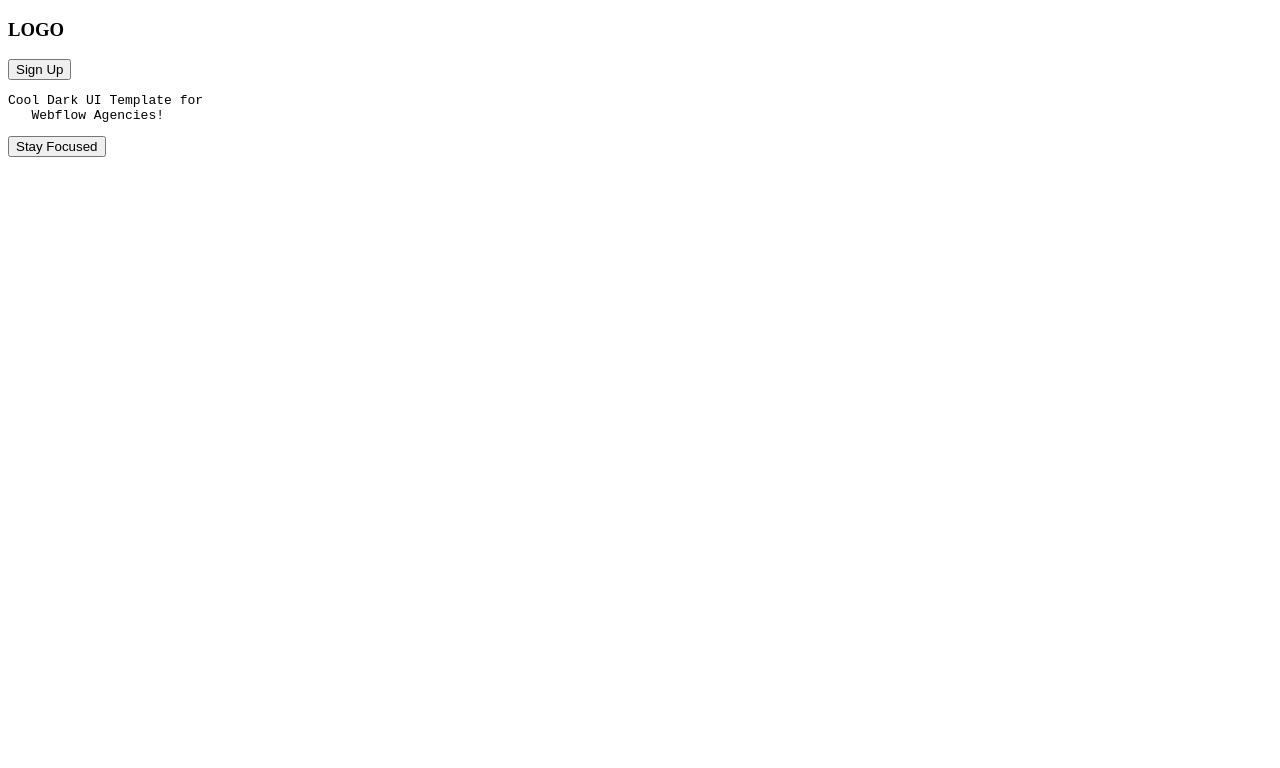
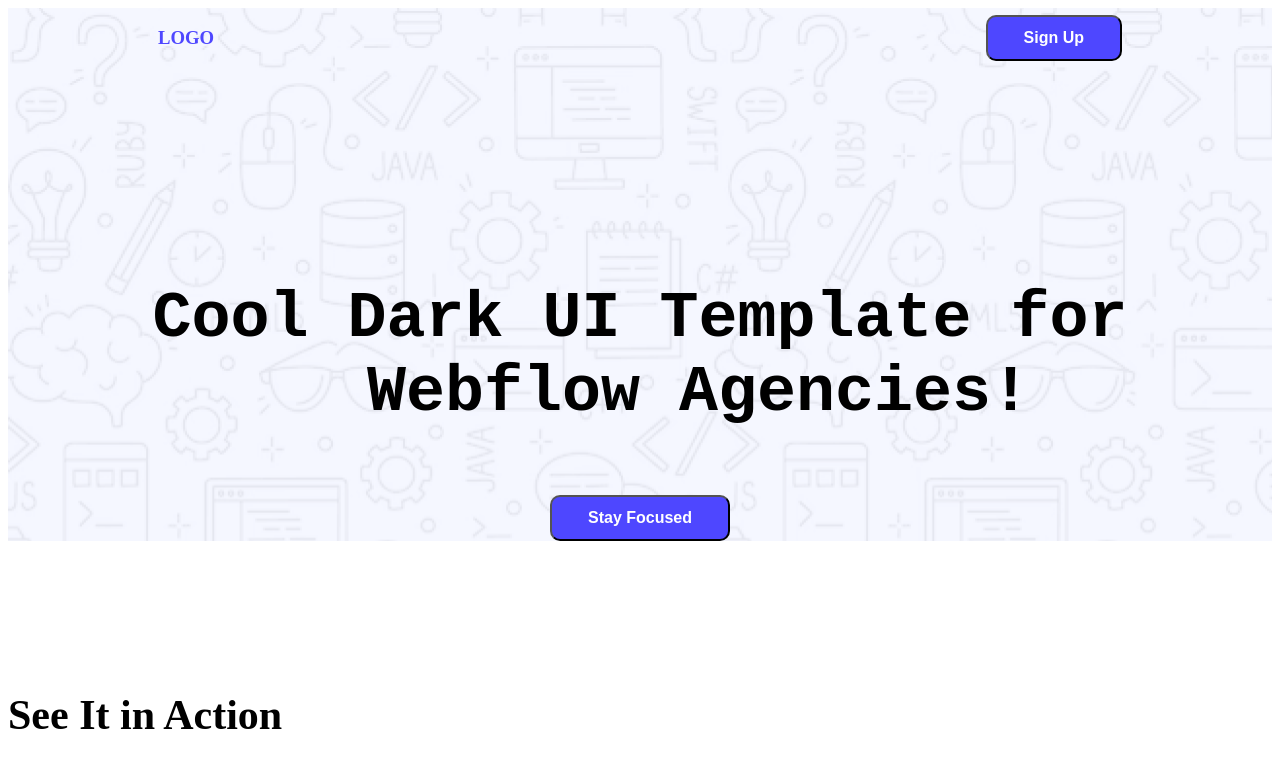
Before and after one commit to Ziad003/firstWeb, a plain HTML site: page index.html in a window 1280 px wide. Drawn offline with Linux system fonts and the light colour scheme.

Commit message:
nav push

```diff
--- a/index.html
+++ b/index.html
@@ -4,6 +4,9 @@
     <meta charset="UTF-8">
     <meta name="viewport" content="width=device-width, initial-scale=1.0">
     <title>Document</title>
+    <link rel="preconnect" href="https://fonts.googleapis.com">
+<link rel="preconnect" href="https://fonts.gstatic.com" crossorigin>
+<link href="https://fonts.googleapis.com/css2?family=Open+Sans:ital,wght@0,300..800;1,300..800&family=Raleway:ital,wght@0,100..900;1,100..900&display=swap" rel="stylesheet">
     <link rel="stylesheet" href="style/style.css">
 </head>
 <body>
@@ -13,16 +16,24 @@
                 <h3 class="logo">LOGO</h3>
             <button class="primary-button default-color hover">Sign Up</button>
             </div>
-            <div class="msg">
+            <div class="msg open-sans-font">
                 <pre>Cool Dark UI Template for
    Webflow Agencies!</pre>
-                    <button class="primary-button">Stay Focused</button>
+                    <button class="primary-button focus">Stay Focused</button>
             </div>
-
         </nav>
     </header>
     <main>
+        <div class="firstContainer">
+            <div class="content">
+                <h3 class="title">
+                    See It in Action
+                </h3>
+            </div>
+            <div class="image">
 
+            </div>
+        </div>
     </main>
     <footer>
 
--- a/style/style.css
+++ b/style/style.css
@@ -0,0 +1,50 @@
+.open-sans-font {
+  font-family: "Open Sans", sans-serif;
+  font-optical-sizing: auto;
+  font-weight: normal;
+  font-style: normal;
+  font-variation-settings:
+    "wdth" 100;
+}
+nav .container{
+    display: flex;
+    justify-content: space-between;
+    margin: 0px 150px;
+    align-items: center;
+}
+nav{
+    background-image: url(../Assets/Hero-bg.png);
+}
+.msg{
+    margin: 150px 267px;
+    align-items: center;
+    display: flex;
+    flex-direction: column;
+}
+.msg pre{
+    text-align: center;
+    font-size: 65px;
+    font-weight: 700;
+}
+.focus{
+    margin: 0 auto;
+}
+.primary-button{
+    background-color: rgba(78, 71, 255, 1);
+    color: white;
+    border-radius: 10px;
+    padding: 12px 36px;
+    font-weight: 600;
+    font-size: 16px;
+}
+.logo{
+    color: rgba(78, 71, 255, 1);
+    font-weight: 800;
+}
+.lightDart{
+    color:rgba(37, 36, 50, 0.5);
+}
+main .content .title{
+    font-weight: bold;
+    font-size: 42px;
+}
```
